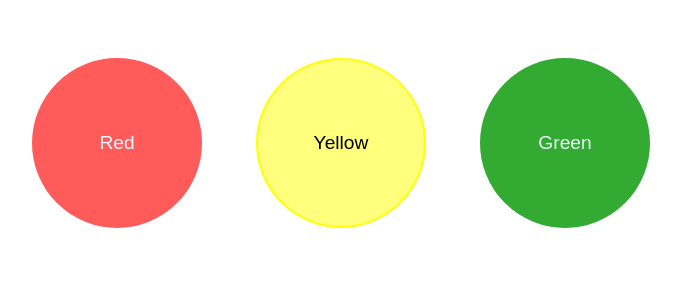
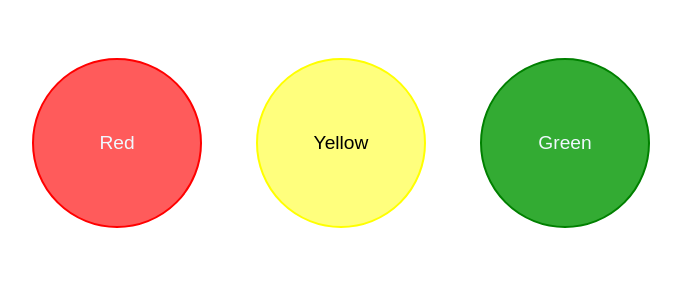
Before and after one commit to MANOJ-KUMAR-0207/Traffic-Signal, a plain HTML site: page index.html in a window 1280 px wide. Shown: the top 286 px of the page, without its empty margins (324-1005 px from the left). Drawn offline with Linux system fonts and the light colour scheme.

Commit message:
Light Corrections

```diff
--- a/index.css
+++ b/index.css
@@ -47,11 +47,12 @@ div
 }
 .green
 {
-    border: 2px solid rgb(51, 171, 51);
+    border: 2px solid green;
     background-color: rgb(51, 171, 51);
 }
 .green:hover , .greenSelected
 {
+    box-shadow: 0 8px 16px 0 green, 0 6px 20px 0 green;
     background: rgb(255,255,255);
     background: radial-gradient(circle, rgba(255,255,255,1) 0%, rgba(0,128,0,1) 15%);
 }
@@ -65,7 +66,7 @@ div
 }
 .red
 {
-    border: 2px solid rgb(255, 91, 91);
+    border: 2px solid red;
     background-color: rgb(255, 91, 91);
 }
 .red:hover, .redSelected
```
